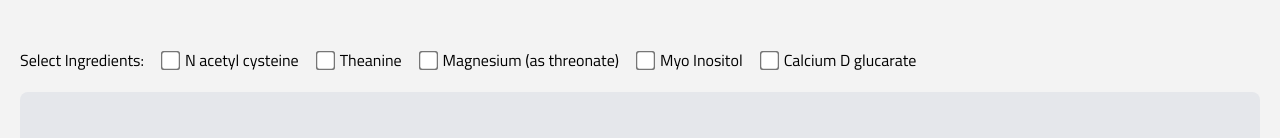
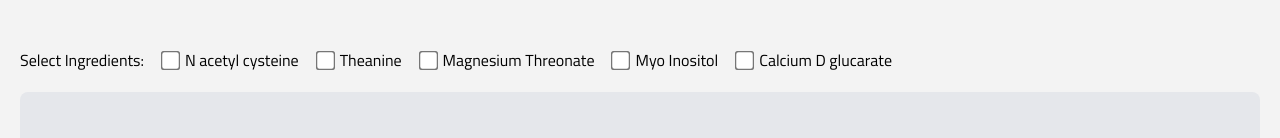
Before and after one commit to LagDave/nutritional-medicine-compounding-calculator, a React (Vite) app: page / in a window 1280 px wide. Shown: the part 306-444 px from the top of the page. Built offline with nearby package versions, Linux system fonts and the light colour scheme.

Commit message:
Update Magnesium Threonate Label

```diff
--- a/src/data/ingredients.ts
+++ b/src/data/ingredients.ts
@@ -37,7 +37,7 @@ const ingredients: Ingredients = [
     defaultTotalPerDose: 200,
   },
   {
-    name: "Magnesium (as threonate)",
+    name: "Magnesium Threonate",
     molecular_weight_elemental: 24.3,
     molecular_weight_total_salt: 294.5,
     wholesale_price: 41.79,
```
